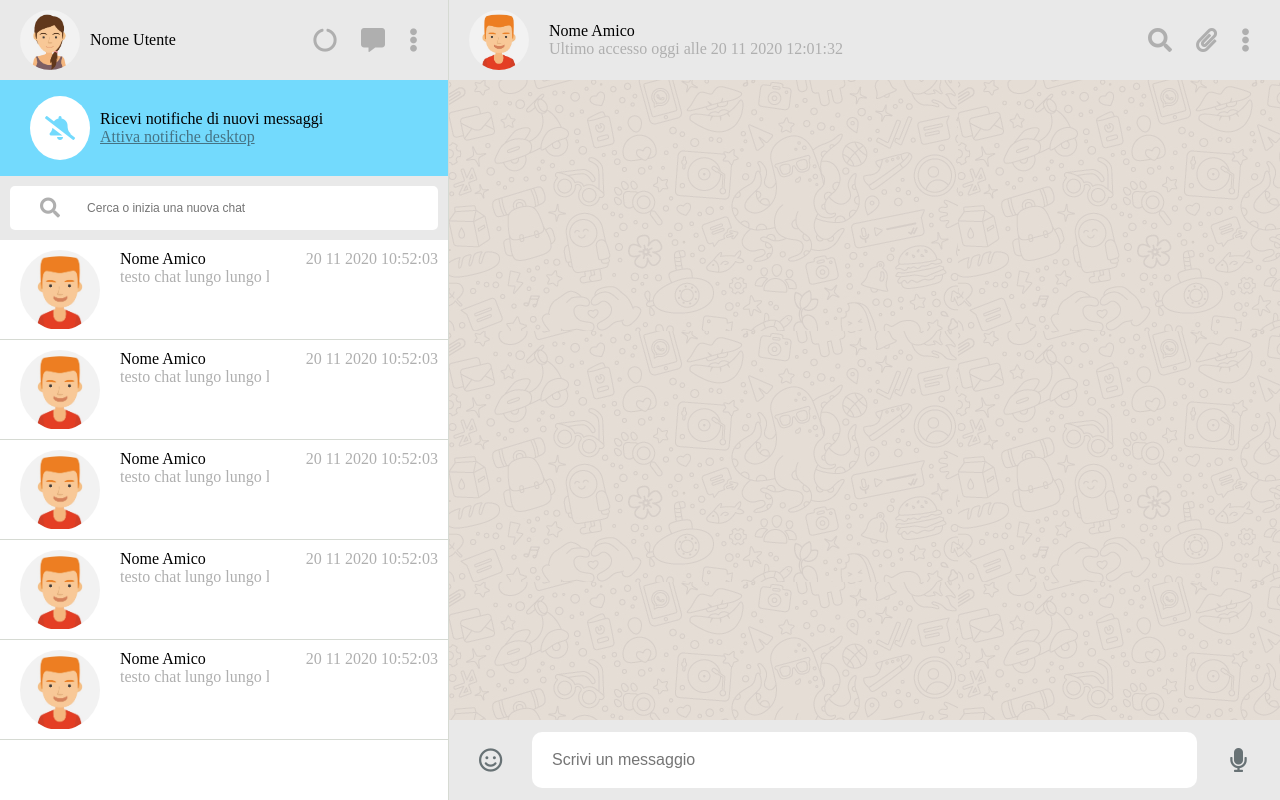
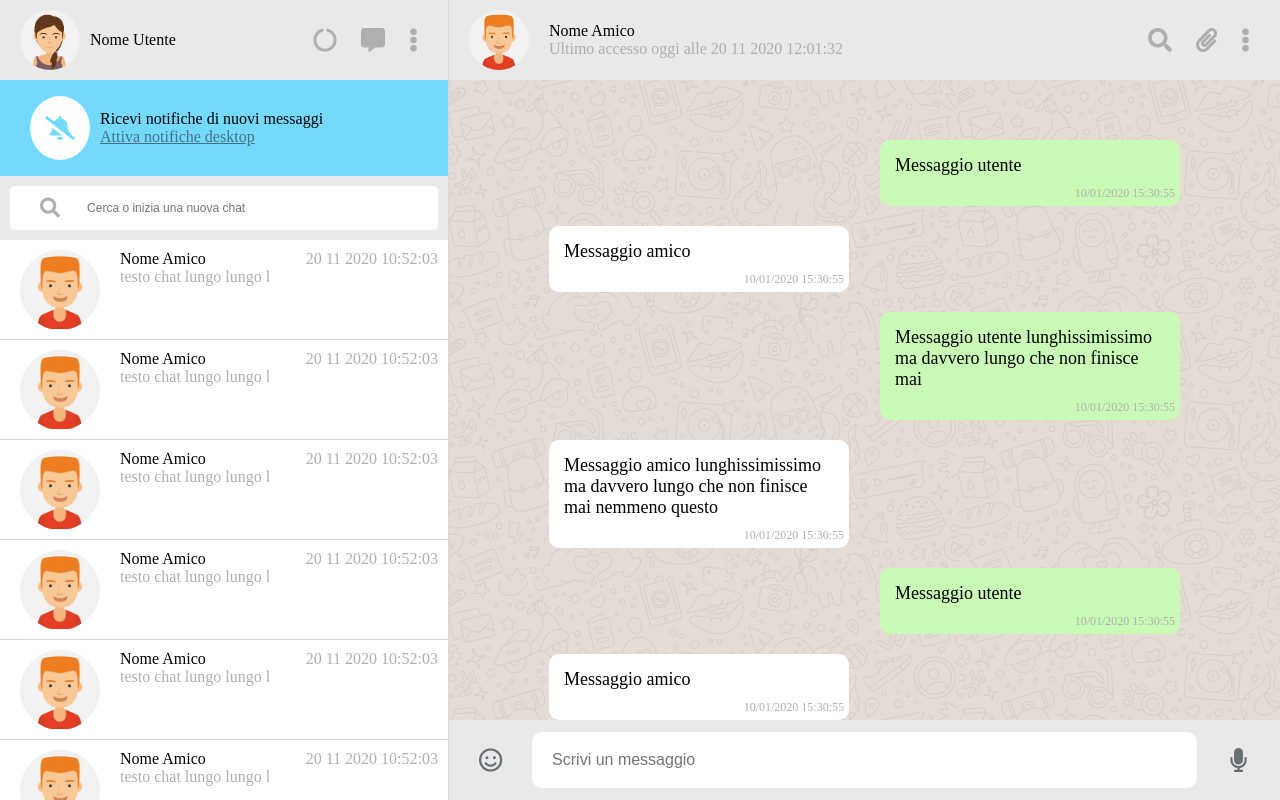
Before and after one commit to andreabevoni/vue-boolzapp, a plain HTML site: page index.html in a window 1280 px wide. Drawn offline with Linux system fonts and the light colour scheme.

Commit message:
Finita parte chat e quindi html + css. Manca refactoring generale.

```diff
--- a/css/style.css
+++ b/css/style.css
@@ -194,7 +194,43 @@
 .main .chat {
   width: 100%;
   height: 80%;
+  padding: 50px 100px;
+  display: flex;
+  flex-direction: column;
+  overflow: auto;
   background-image: url("../img/mine.jpg");
+}
+
+.main .chat .message {
+  margin: 10px 0;
+  padding: 5px;
+  width: 300px;
+  border-radius: 10px;
+}
+
+.main .chat .message.user {
+  background-color: #C9FBB6;
+  align-self: flex-end;
+}
+
+.main .chat .message.friend {
+  background-color: #FFFFFF;
+}
+
+.main .chat .message .text {
+  margin: 10px;
+  font-size: 18px;
+}
+
+.main .chat .message .data {
+  font-size: 12px;
+  text-align: right;
+}
+
+/* mi serve per aggiungere 50px di padding dopo l'ultimo messaggio o altrimenti in overflow sparisce */
+.main .chat::after {
+  content: "";
+  padding-bottom: 50px;
 }
 
 /* regole barra di input in basso */
--- a/index.html
+++ b/index.html
@@ -140,6 +140,23 @@
 
             </div>
 
+            <!-- amico 6 -->
+            <div class="friend">
+
+              <!-- avatar + nome amico -->
+              <div class="info">
+                <img src="img/avatar_1.jpg" alt="">
+                <div class="name">
+                  <div>Nome Amico</div>
+                  <div class="grey">testo chat lungo lungo lungo lungo molto lungo</div>
+                </div>
+              </div>
+
+              <!-- ultima volta che si é connesso -->
+              <div class="last-online grey">20 11 2020 10:52:03</div>
+
+            </div>
+
           </div>
 
         </div>
@@ -170,6 +187,41 @@
           <!-- sezione chat -->
           <div class="chat">
 
+            <div class="message user">
+              <div class="text">Messaggio utente</div>
+              <div class="data grey">10/01/2020 15:30:55</div>
+            </div>
+
+            <div class="message friend">
+              <div class="text">Messaggio amico</div>
+              <div class="data grey">10/01/2020 15:30:55</div>
+            </div>
+
+            <div class="message user">
+              <div class="text">Messaggio utente lunghissimissimo ma davvero lungo che non finisce mai</div>
+              <div class="data grey">10/01/2020 15:30:55</div>
+            </div>
+
+            <div class="message friend">
+              <div class="text">Messaggio amico lunghissimissimo ma davvero lungo che non finisce mai nemmeno questo</div>
+              <div class="data grey">10/01/2020 15:30:55</div>
+            </div>
+
+            <div class="message user">
+              <div class="text">Messaggio utente</div>
+              <div class="data grey">10/01/2020 15:30:55</div>
+            </div>
+
+            <div class="message friend">
+              <div class="text">Messaggio amico</div>
+              <div class="data grey">10/01/2020 15:30:55</div>
+            </div>
+
+            <div class="message user">
+              <div class="text">Messaggio utente</div>
+              <div class="data grey">10/01/2020 15:30:55</div>
+            </div>
+
           </div>
 
           <!-- barra di input -->
```
